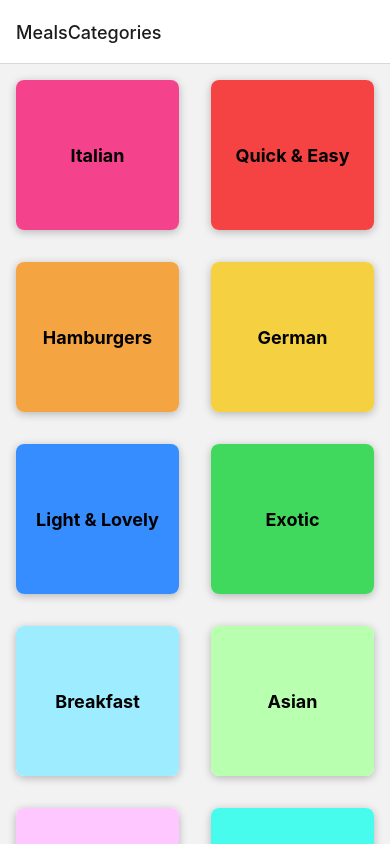
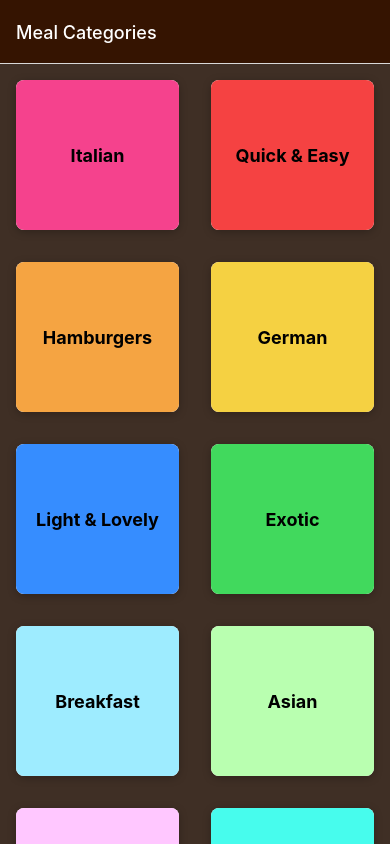
Before and after one commit to evanz1215/react-native-males-app, a React Native app: screen / in a window 390 px wide. Built offline with nearby package versions, Linux system fonts and the light colour scheme.

Commit message:
Navigation 樣式

```diff
--- a/App.js
+++ b/App.js
@@ -10,10 +10,27 @@ const Stack = createNativeStackNavigator();
 export default function App() {
   return (
     <>
-      <StatusBar style="dark"></StatusBar>
+      <StatusBar style="light"></StatusBar>
       <NavigationContainer>
-        <Stack.Navigator initialRouteName="MealsCategories">
-          <Stack.Screen name="MealsCategories" component={CategoriesScreen} />
+        <Stack.Navigator
+          initialRouteName="MealsCategories"
+          screenOptions={{
+            headerStyle: {
+              backgroundColor: "#351401",
+            },
+            headerTintColor: "#fff",
+            contentStyle: {
+              backgroundColor: "#3f2f25",
+            },
+          }}
+        >
+          <Stack.Screen
+            name="MealsCategories"
+            component={CategoriesScreen}
+            options={{
+              headerTitle: "Meal Categories",
+            }}
+          />
           <Stack.Screen name="MealsOverview" component={MealsOverviewScreen} />
         </Stack.Navigator>
       </NavigationContainer>
```
